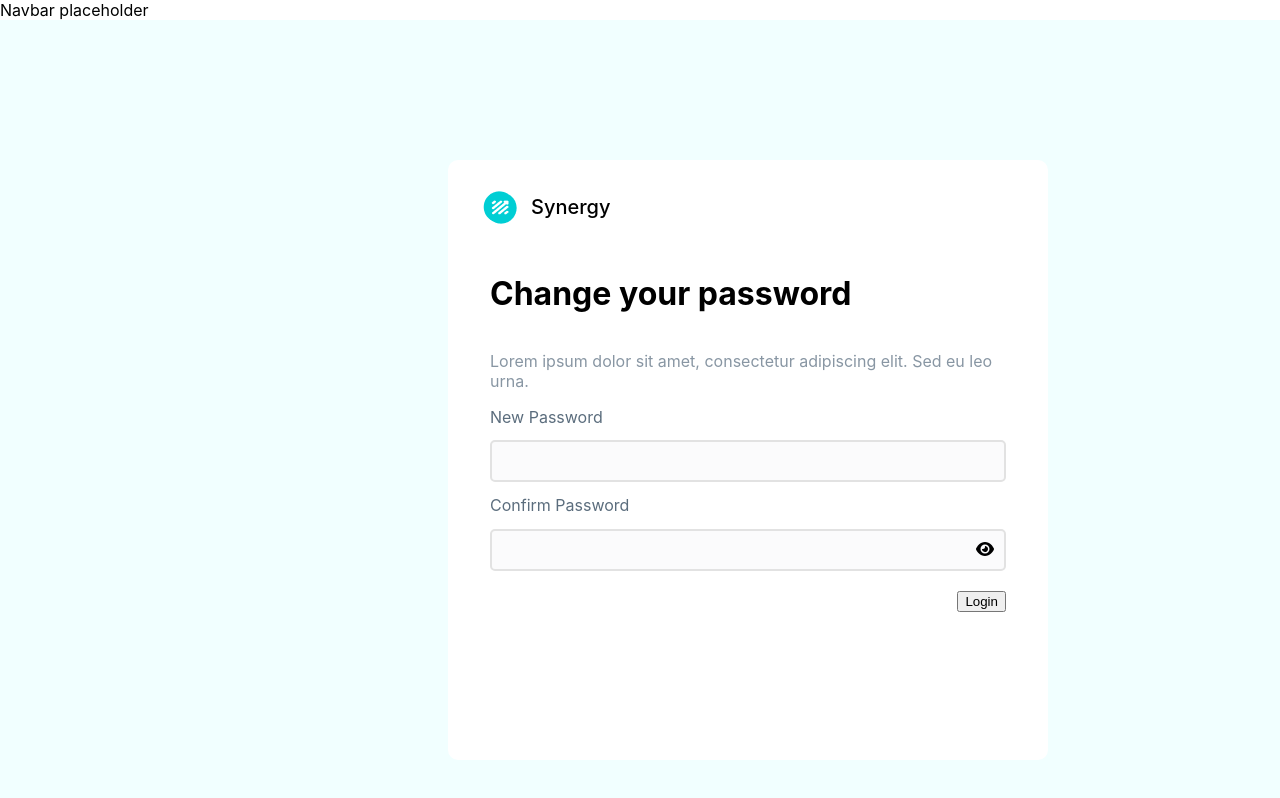
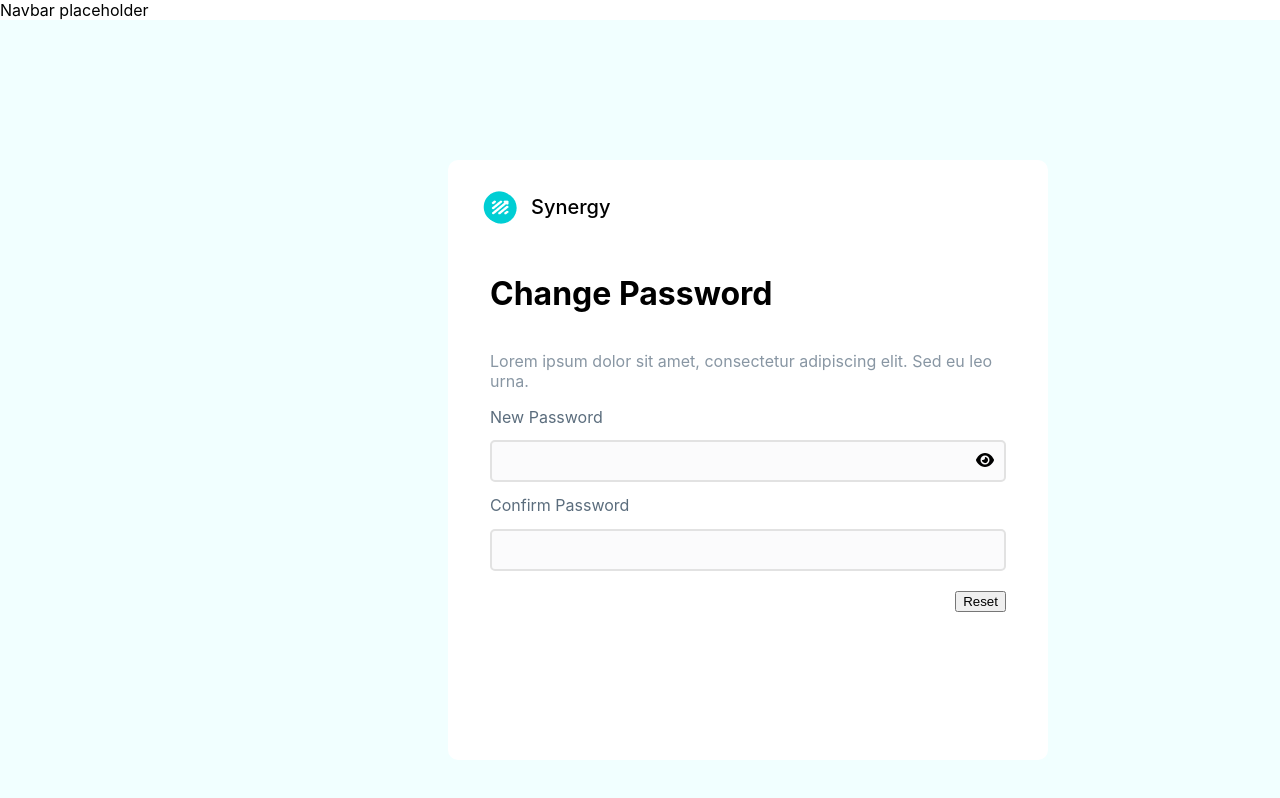
Before and after one commit to nology-tech/synergy, a React (Create React App) app: page / in a window 1280 px wide. Shown: the top 798 px of the page. Built offline with nearby package versions, Linux system fonts and the light colour scheme.

Commit message:
Rendering using props

```diff
--- a/src/App.jsx
+++ b/src/App.jsx
@@ -6,8 +6,8 @@ import LoginFlowWelcome from "./components/LoginFlowWelcome/LoginFlowWelcome";
 const App = () => {
   return (
     // <ForgottenPassword />
-    <LoginFlowWelcome />
-    // <LoginFlowChangePsw />
+    // <LoginFlowWelcome />
+    <LoginFlowChangePsw />
   );
 };
 
--- a/src/components/ForgottenPassword/ForgottenPassword.jsx
+++ b/src/components/ForgottenPassword/ForgottenPassword.jsx
@@ -1,39 +1,16 @@
 import React from "react";
-import "./ForgottenPassword.scss";
-import synergy from "../../assets/images/synergy.png";
+import LoginFlow from "../LoginFlow/LoginFlow";
 
 const ForgottenPassword = () => {
   return (
-    <>
-      <nav>Navbar placeholder</nav>
-      <main className="background">
-        <div className="loginFlow">
-          <div className="loginFlow__synergyIcon">
-            <img
-              src={synergy}
-              alt="Synergy icon"
-              className="loginFlow__synergyImg"
-            />
-            <h1>Synergy</h1>
-          </div>
-          <div className="loginFlow__main">
-            <div className="loginFlow__main__header">
-              <h1>Forgotten your password</h1>
-            </div>
 
-            <div className="loginFlow__credentials">
-              <p>Lorem ipsum dolor sit amet, consectetur adipiscing elit. </p>
-              <h2 className="loginFlow__credentials__header">Email Address</h2>
-              <input className="loginFlow__inputbox" type="text" />
-            </div>
+       <LoginFlow
+      loginFlow_header="Forgotten your password"
+      inputBox_email="Email"
+      buttonText="Send"
 
-            <div className="loginFlow__button">
-              <button>Send</button>
-            </div>
-          </div>
-        </div>
-      </main>
-    </>
+    />
+
   );
 };
 
--- a/src/components/LoginFlow/LoginFlow.jsx
+++ b/src/components/LoginFlow/LoginFlow.jsx
@@ -11,6 +11,7 @@ const LoginFlow = (props) => {
     inputBox_email,
     inputBox_psw,
     inputBox_confirmpsw,
+    buttonText
   } = props;
 
   const [passwordType, setPasswordType] = useState("password");
@@ -56,7 +57,7 @@ const LoginFlow = (props) => {
               </p>
 
               {/* Rendering based on Header=Welcome Back */}
-              {loginFlow_header === "Welcome Back!"  ?(
+              {loginFlow_header === ("Welcome Back!" || "Forgotten your password")  ?(
                 <>
                 <h2 className="loginFlow__credentials__header">
                     {inputBox_email}
@@ -64,11 +65,8 @@ const LoginFlow = (props) => {
                   <input className="loginFlow__inputbox" type="text"></input>
                   </>
               ) : (
-                // Rendering based on Header=Change your Password
-                <div className="">
-                  <h2 className="loginFlow__credentials__header">{inputBox_email}</h2>
-                  <input className="loginFlow__inputbox" type="text"></input>
-                </div>
+
+                <></>
                 )}
 
 
@@ -86,29 +84,21 @@ const LoginFlow = (props) => {
                 <></>
               )} */}
 
-              <h2 className="loginFlow__credentials__header">{inputBox_psw}</h2>
+
+              {loginFlow_header === "Forgotten your password" ?(
+              <></>):(
+              <div>
+                <h2 className="loginFlow__credentials__header">{inputBox_psw}</h2>
               <input className="loginFlow__inputbox" type={passwordType} />
               <FontAwesomeIcon
                 icon={faEye}
                 className="fontAwesome_icon"
                 onClick={togglePassword}
               />
-
-              {/* Prapti Sandbox */}
-              {/* {loginFlow_header === "Welcome Back!" ? (
-                <> </>
-              ) : (
-                <div>
-                  <h2 className="loginFlow__credentials__header">
-                    {inputBox_confirmpsw}
-                  </h2>
-                  <input className="loginFlow__inputbox" type={passwordType} />
-                </div>
-              )} */}
+              </div>)}
 
 
-              {/* Original */}
-              {/* {loginFlow_header === "Welcome Back!" ? (
+               {loginFlow_header === ("Welcome Back!" || "Forgotten your password")? (
                 <></>
               ) : (
                 <div>
@@ -117,13 +107,7 @@ const LoginFlow = (props) => {
                   </h2>
                   <input className="loginFlow__inputbox" type={passwordType} />
                 </div>
-              )} */}
-
-
-
-
-
-
+              )}
 
 
 
@@ -147,7 +131,7 @@ const LoginFlow = (props) => {
             )}
 
             <div className="loginFlow__button">
-              <button>Login</button>
+              <button>{buttonText}</button>
 
             </div>
           </div>
--- a/src/components/LoginFlowChangePsw/LoginFlowChangePsw.jsx
+++ b/src/components/LoginFlowChangePsw/LoginFlowChangePsw.jsx
@@ -8,6 +8,7 @@ const LoginFlowChangePsw = () => {
       inputBox_psw="New Password"
       inputBox_email="Email"
       inputBox_confirmpsw="Confirm Password"
+      buttonText="Reset"
     />
   );
 };
--- a/src/components/LoginFlowWelcome/LoginFlowWelcome.jsx
+++ b/src/components/LoginFlowWelcome/LoginFlowWelcome.jsx
@@ -3,17 +3,19 @@ import LoginFlow from "../LoginFlow/LoginFlow";
 
 const LoginFlowWelcome = () => {
   return (
+    <LoginFlow
+      loginFlow_header="Welcome Back!"
+      inputBox_email="Email"
+      inputBox_psw="Password"
+          buttonText="Login"
+    />
+
     // <LoginFlow
-    //   loginFlow_header="Welcome Back!"
-    //   inputBox_email="Email"
-    //   inputBox_psw="Password"
-    // />
-
-    <LoginFlow
-      loginFlow_header="Change your password"
-      inputBox_email="New Password "
-      inputBox_psw="Confirm Password"
-     />
+    //   loginFlow_header="Change your password"
+    //   inputBox_psw="New Password "
+    //   inputBox_confirmpsw="Confirm Password"
+    //   buttonText="Reset"
+    //  />
   );
 };
 
```
